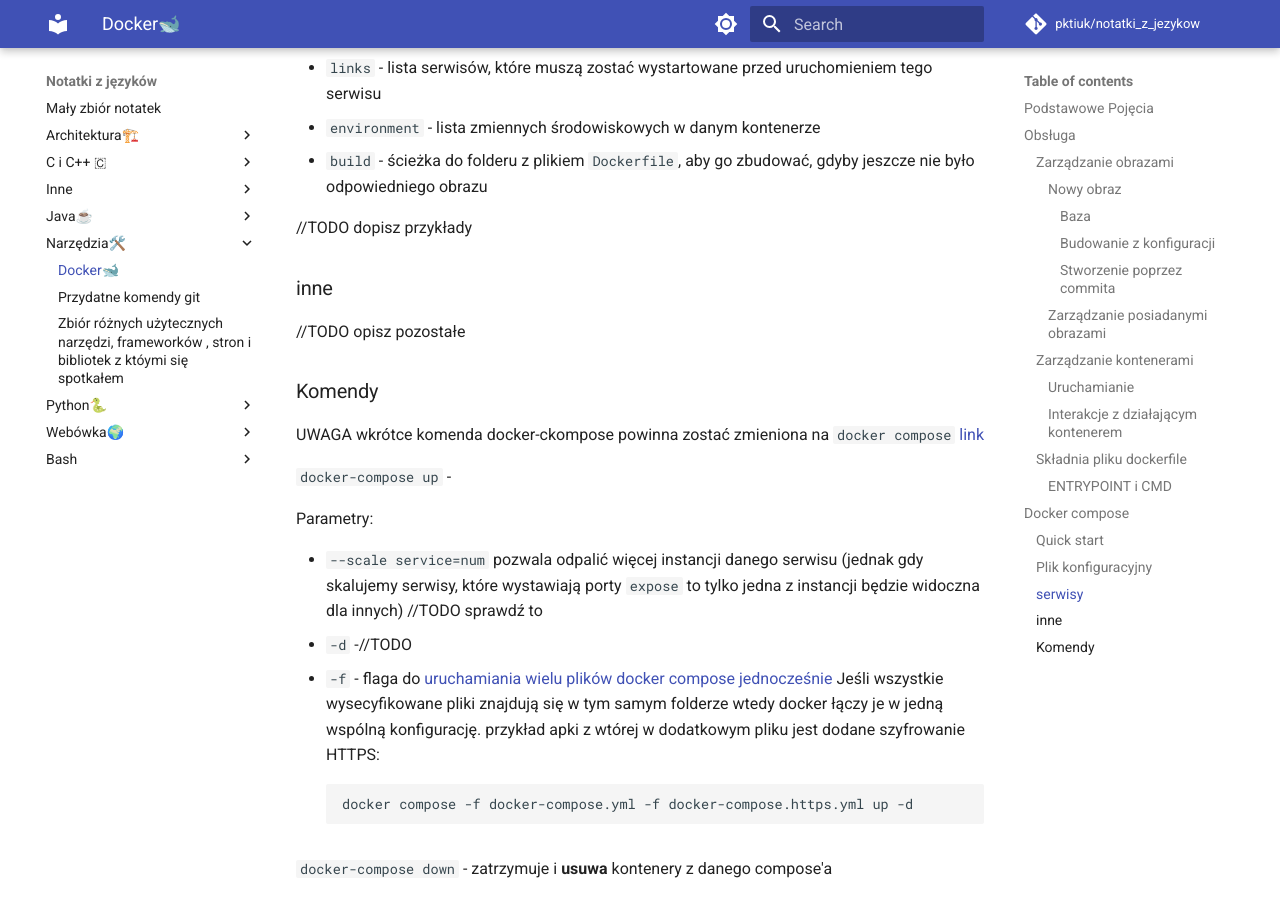
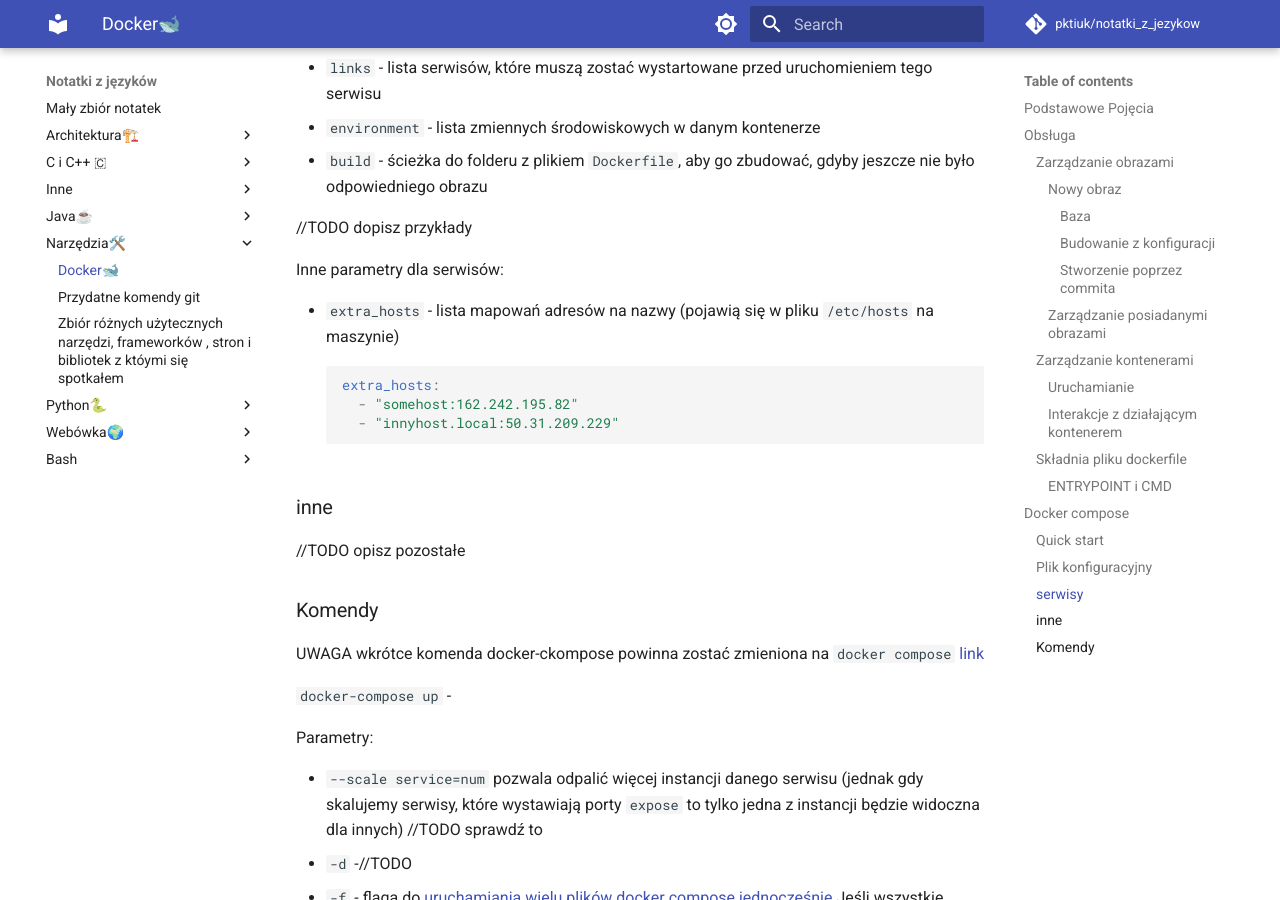
Before and after one commit to pktiuk/notatki_z_jezykow, an MkDocs documentation site: the page built from docs/Narzędzia🛠️/docker.md, in a window 1280 px wide and 900 px high, scrolled down 8012 px. Built offline with MkDocs 1.6.1 and Material for MkDocs 9.7.7, drawn with Linux system fonts in a browser that asks for light colours; comment, search, counter and statistics services are not loaded.

Commit message:
dodanie extra_hosts

````diff
--- a/docs/Narzędzia🛠️/docker.md
+++ b/docs/Narzędzia🛠️/docker.md
@@ -343,6 +343,15 @@
 
 //TODO dopisz przykłady
 
+Inne parametry dla serwisów:
+
+- `extra_hosts` - lista mapowań adresów na nazwy (pojawią się w pliku `/etc/hosts` na maszynie)
+```yml
+extra_hosts:
+  - "somehost:162.242.195.82"
+  - "innyhost.local:50.31.209.229"
+```
+
 ### inne
 
 //TODO opisz pozostałe
````
